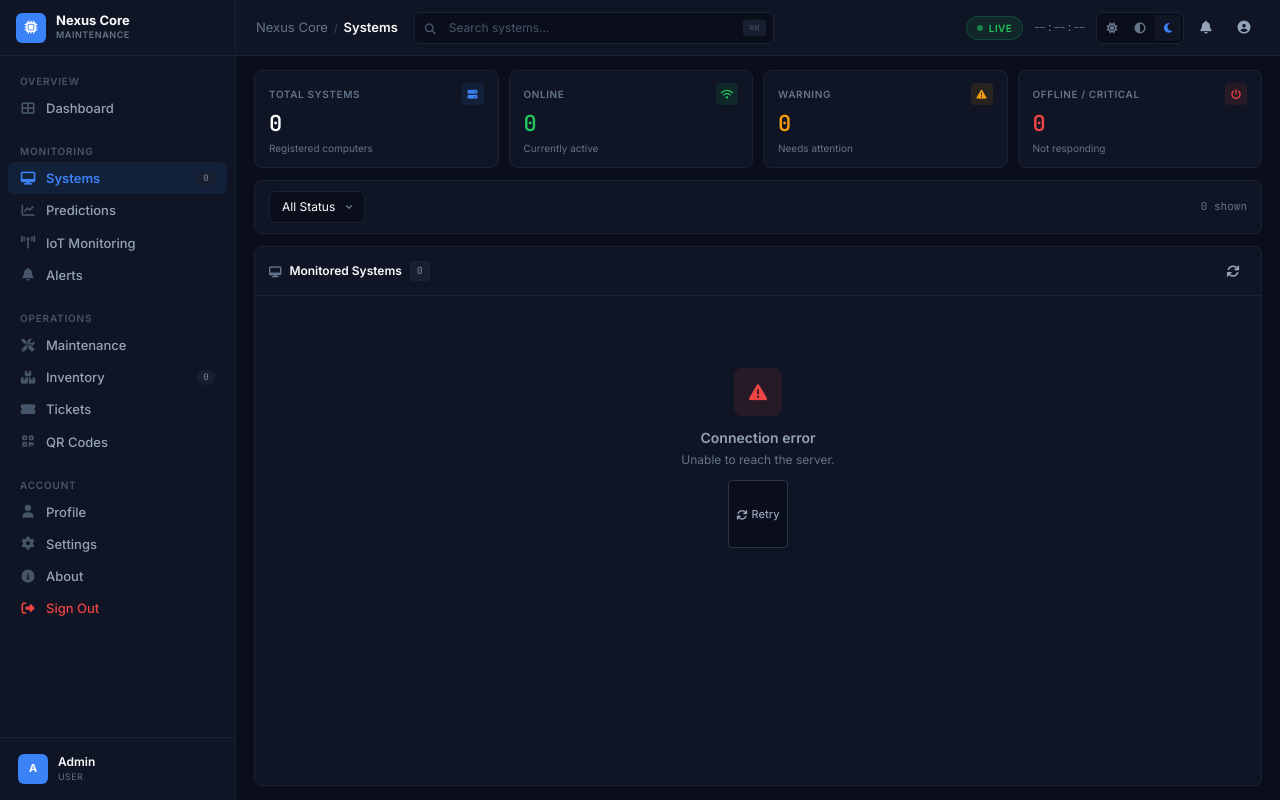
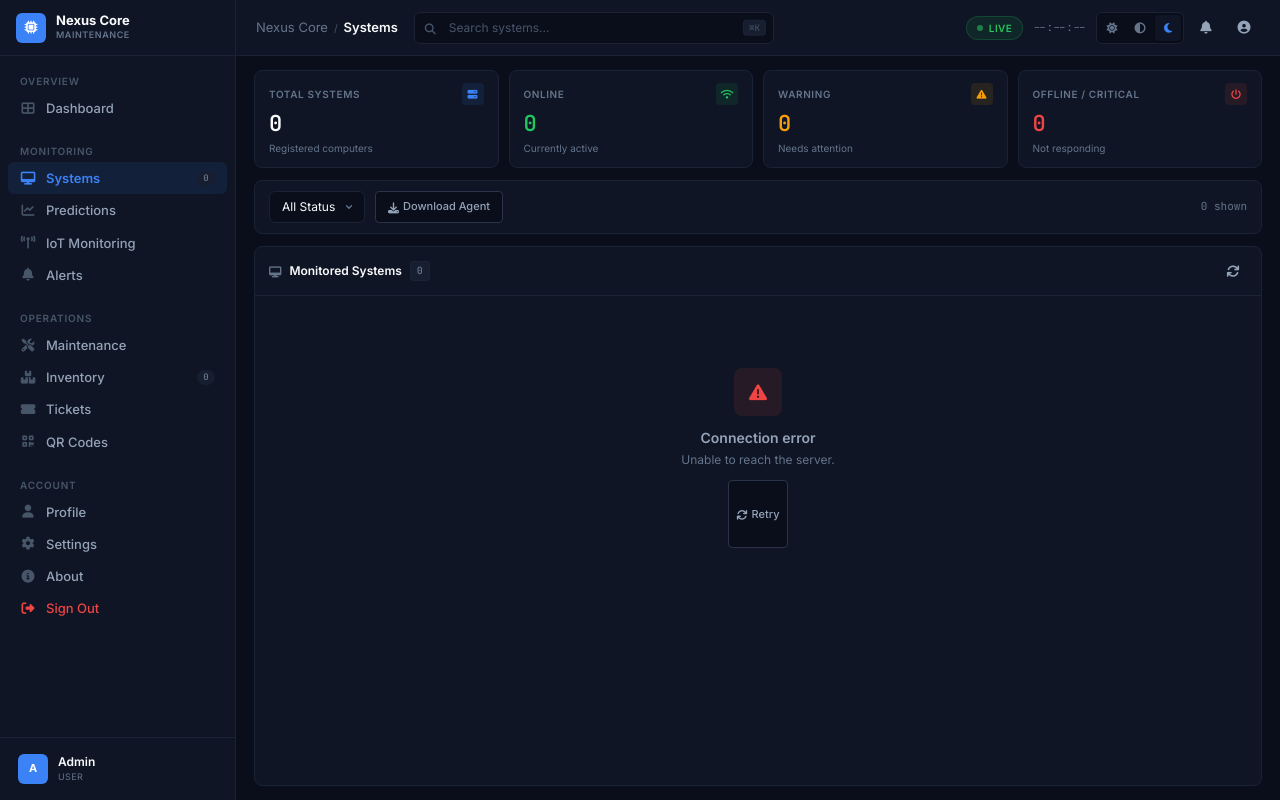
Before and after one commit to gggtg314-gif/nexus-core, a Flask app: template templates/systems.html in a window 1280 px wide. Run offline with Flask 3, Linux system fonts and the light colour scheme; the template is opened without the code that fills it, so the values that code supplies are empty; the visitor is signed in with stand-in values (Sample User, id 1); some libraries are stand-ins or nearby versions.

Commit message:
Add agent download button and executable

```diff
--- a/templates/systems.html
+++ b/templates/systems.html
@@ -1059,6 +1059,14 @@
                     <option value="critical">Critical</option>
                     <option value="offline">Offline</option>
                 </select>
+                <a href="{{ url_for('static', filename='downloads/NexusCore-Agent.exe') }}"
+                   class="sys-btn"
+                   ownload
+                   style="flex: 0 0 auto; height: 32px; padding: 0 12px;">
+                   <i class="fas fa-download"></i>
+                   Download Agent
+                </a>
+
                 <span class="toolbar-count" id="filtered-count">0 shown</span>
             </div>
 
```
Also changed, not shown: 1 other file.
